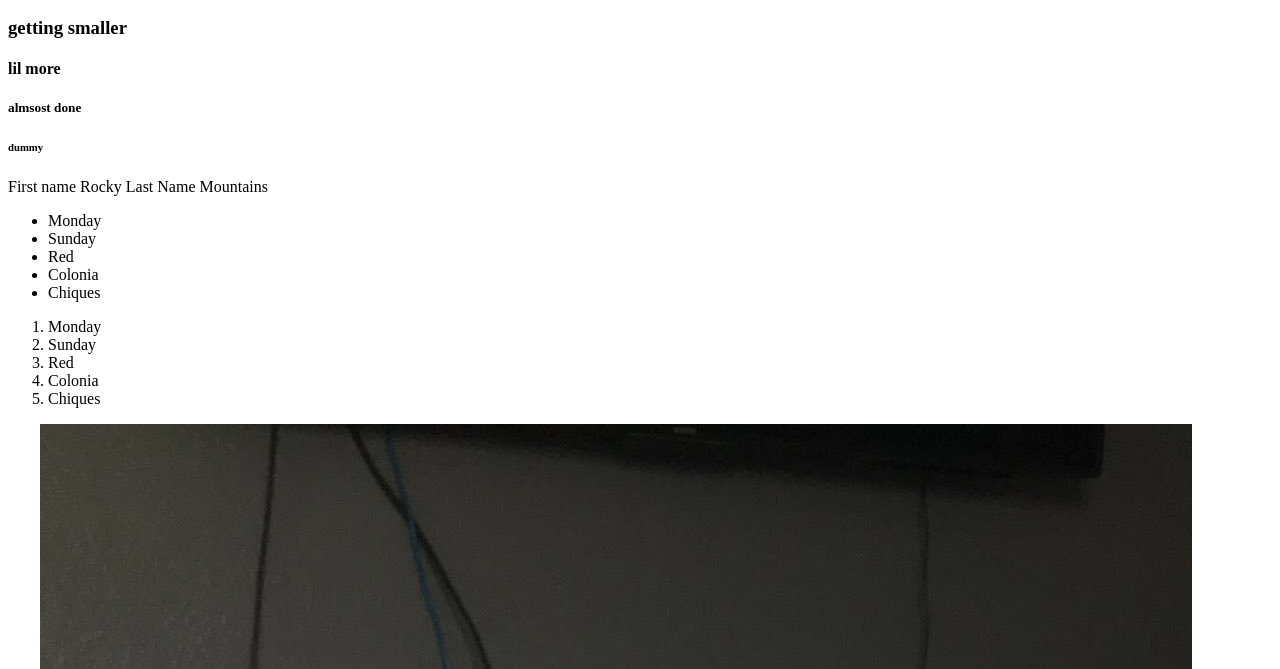
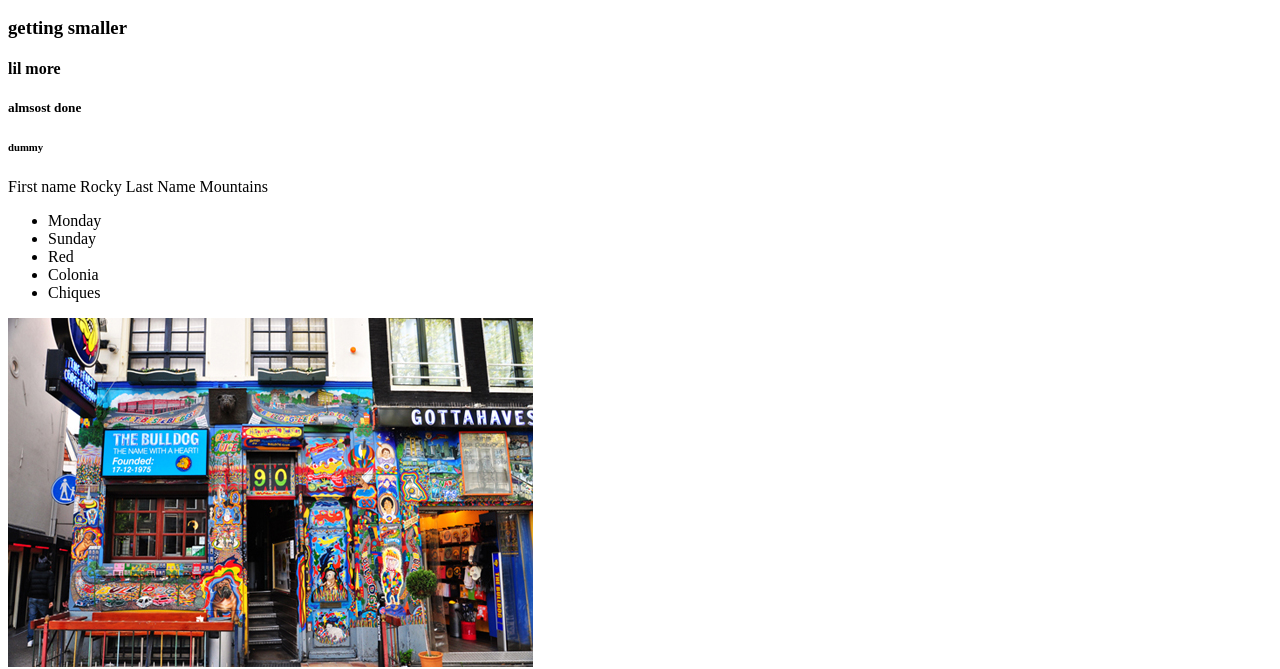
Before and after one commit to Rockaleta/Rockaleta.github.io, a plain HTML site: page index.html in a window 1280 px wide. Shown: the part 149-818 px from the top of the page. Drawn offline with Linux system fonts and the light colour scheme.

Commit message:
retry second commit

```diff
--- a/index.html
+++ b/index.html
@@ -20,6 +20,8 @@
 				<li>Colonia</li>
 				<li>Chiques</li>
 		</ul>
+				<img src="bulldog.jpg" alt = "picture of coffeeshop">
+
 		<ol>
 				<li>Monday</li>
 				<li>Sunday</li>
```
